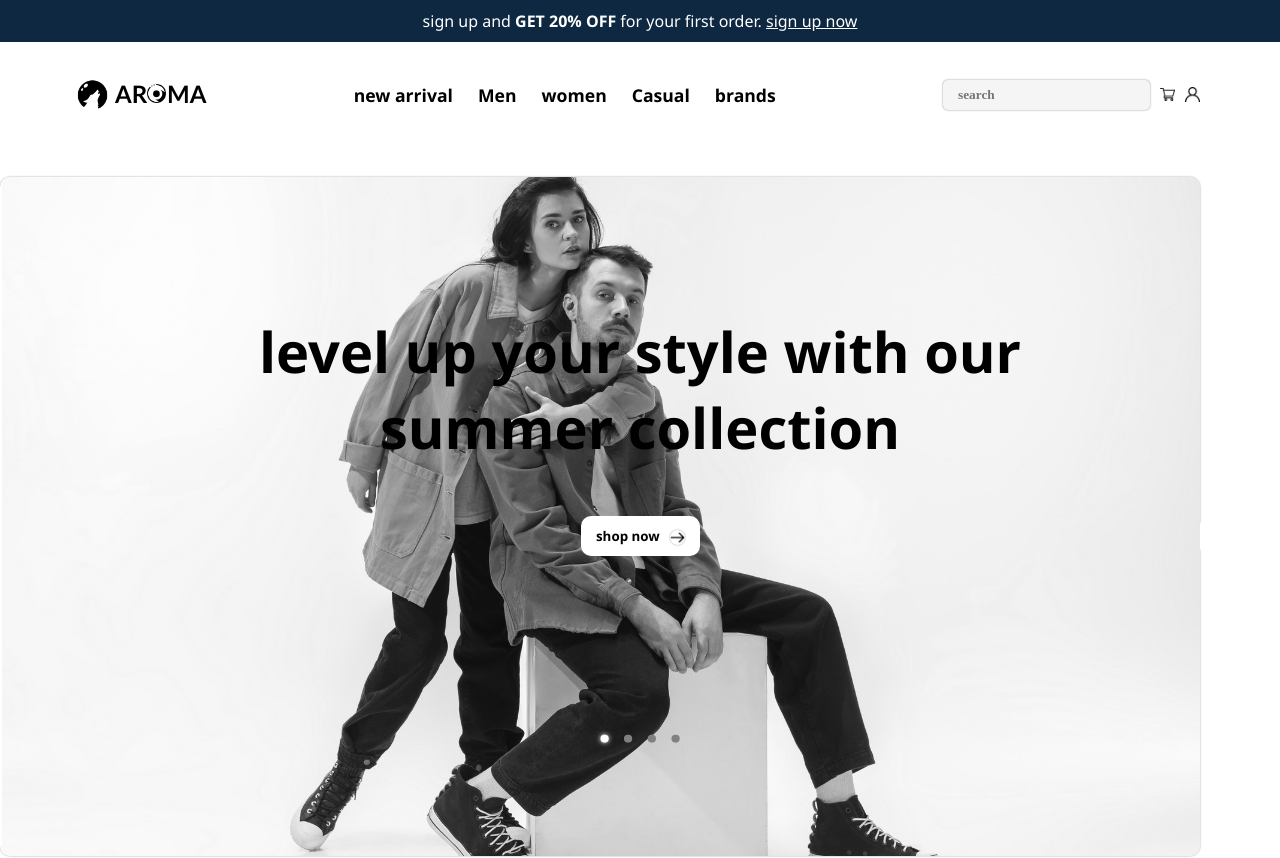
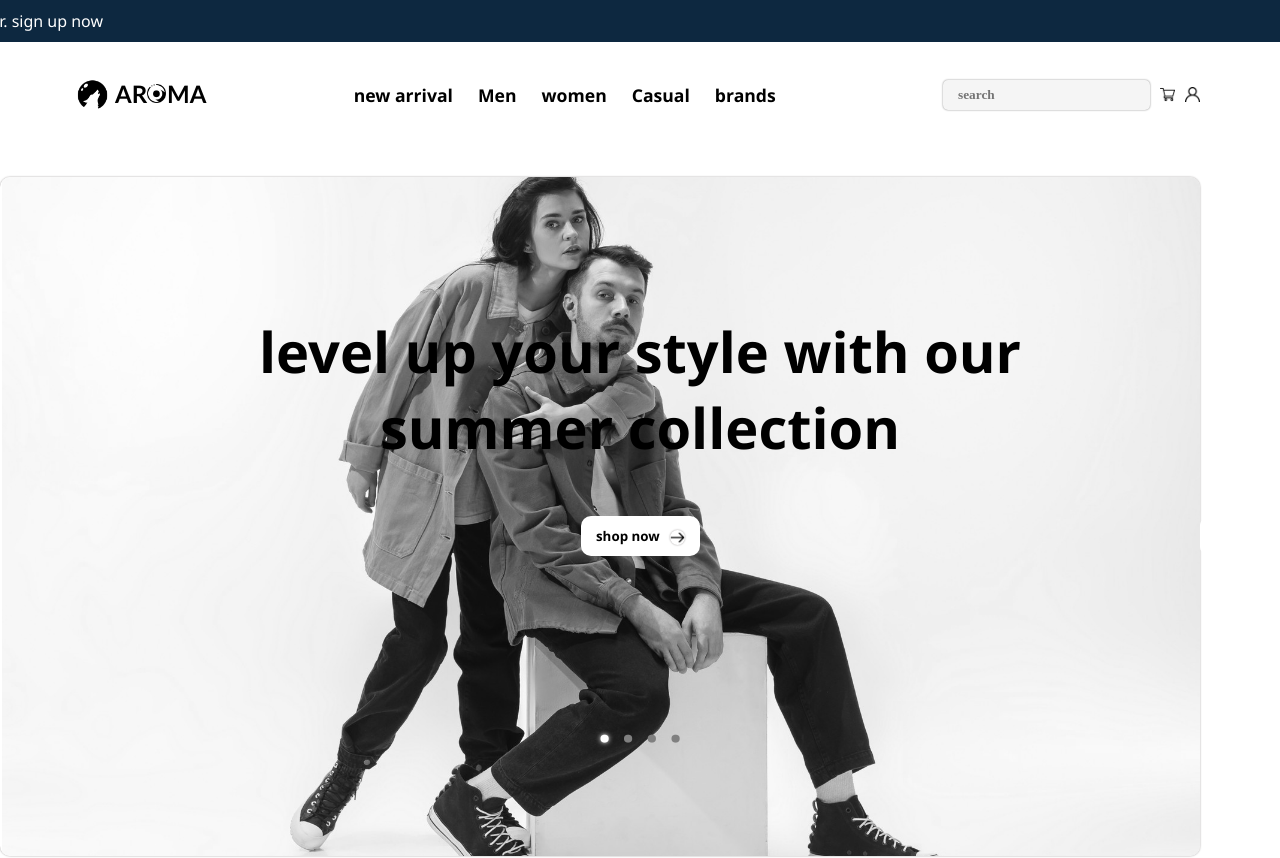
Before and after one commit to the25yahya/AROMA, a React (Vite) app: page / in a window 1280 px wide. Shown: the top 858 px of the page. Built offline with nearby package versions, Linux system fonts and the light colour scheme.

Commit message:
added animation

```diff
--- a/src/App.css
+++ b/src/App.css
@@ -19,6 +19,5 @@
     font-weight: 700;
 }
 .discount .sign{
-    text-decoration: underline;
     cursor: pointer;
 }
--- a/src/mainComponentsCSS/main.css
+++ b/src/mainComponentsCSS/main.css
@@ -3,6 +3,17 @@
     0% { transform: scale(1); }
     50% { transform: scale(1.1); }
     80% { transform: scale(1); }
+  }
+  @keyframes slide {
+    0% {
+        transform: translateX(100%);
+      }
+      50% {
+        transform: translateX(-100%);
+      }
+      100% {
+        transform: translateX(-200%) scaleX(-1);
+      }
   }
 /*======================================*/
 
@@ -14,7 +25,12 @@
 
 
 
-
+.discount p{
+    white-space: nowrap;
+    overflow: hidden;
+    animation: slide 15s linear infinite;
+    transition: .1s;
+}
 main{
     margin-top: 30px;
     display: flex;
```
